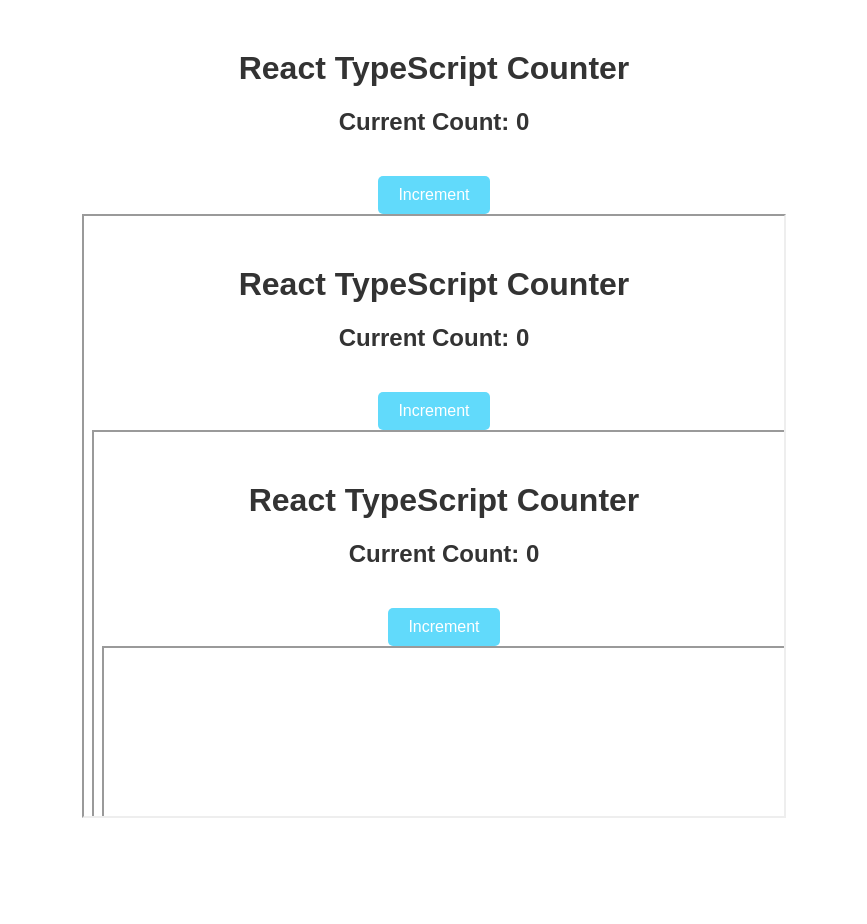
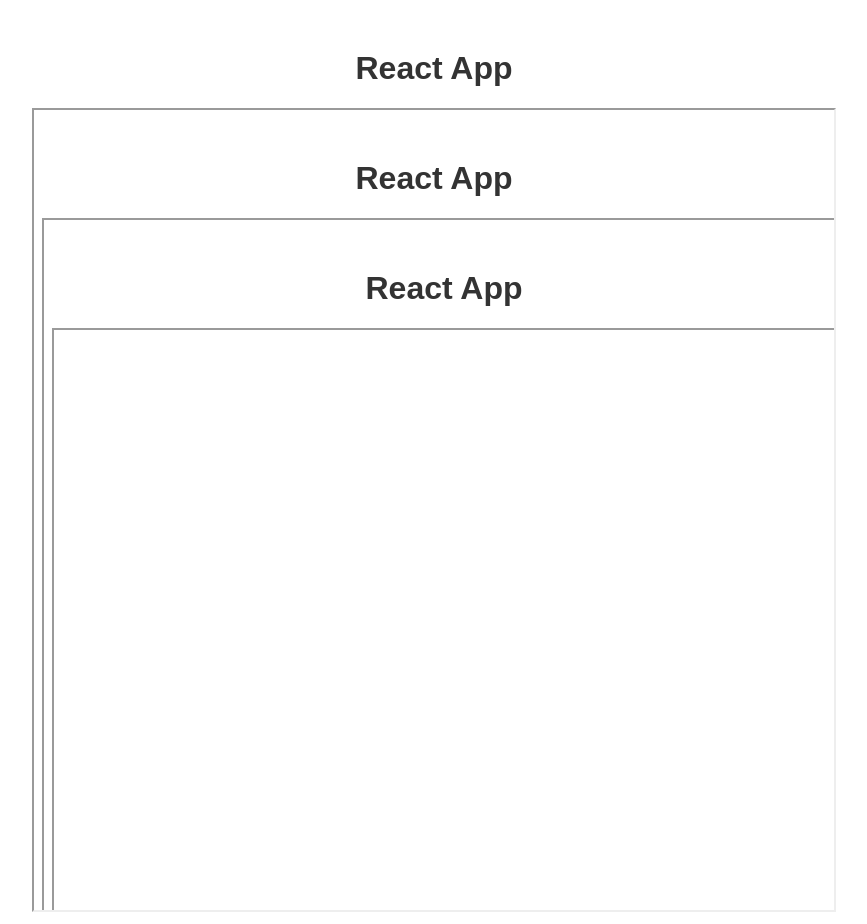
Before and after one commit to jdolphin5/FinSight, a React app in the folder client/: page / in a window 1280 px wide. Shown: the whole page, without its empty margins (206-1073 px from the left). Before the commit the page ends 830 px from the top, so only its background shows below. Built offline with nearby package versions, Linux system fonts and the light colour scheme.

Commit message:
removed test counter

```diff
--- a/client/src/App.tsx
+++ b/client/src/App.tsx
@@ -1,27 +1,13 @@
 import React, { useState } from "react";
-import Counter from "./Counter";
 
 const App: React.FC = () => {
-  const [count, setCount] = useState(0);
-
-  const handleIncrement = () => {
-    setCount(count + 1);
-  };
-
   return (
     <div style={{ textAlign: "center", marginTop: "50px" }}>
       <div>
-        <h1>React TypeScript Counter</h1>
-        <Counter count={count} />
-        <button
-          onClick={handleIncrement}
-          style={{ marginTop: "20px", padding: "10px 20px" }}
-        >
-          Increment
-        </button>
+        <h1>React App</h1>
       </div>
       <div>
-        <iframe src="http://localhost:8050" width="700" height="600" />
+        <iframe src="http://localhost:8050" width="800" height="800" />
       </div>
     </div>
   );
--- a/client/src/Counter.tsx
+++ /dev/null
@@ -1,15 +0,0 @@
-import React from "react";
-
-interface CounterProps {
-  count: number;
-}
-
-const Counter: React.FC<CounterProps> = ({ count }) => {
-  return (
-    <div>
-      <h2>Current Count: {count}</h2>
-    </div>
-  );
-};
-
-export default Counter;
```
